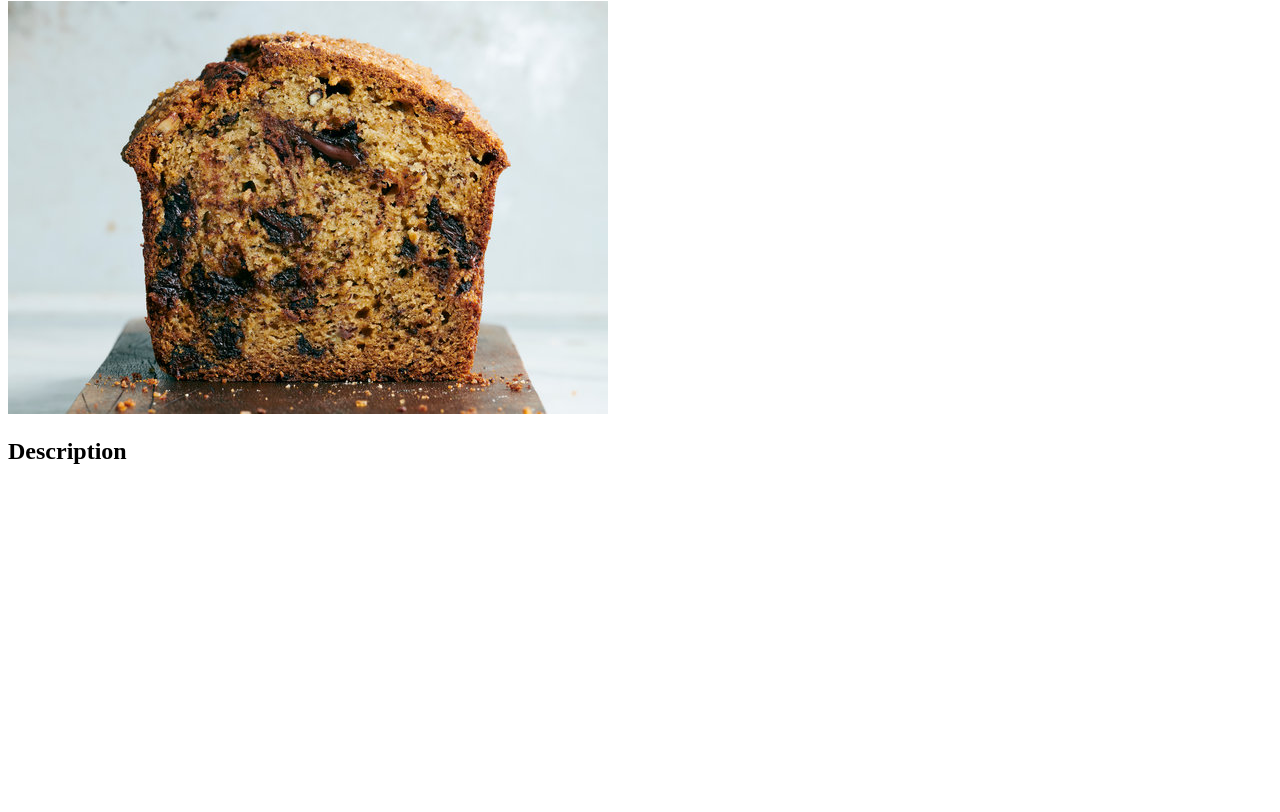
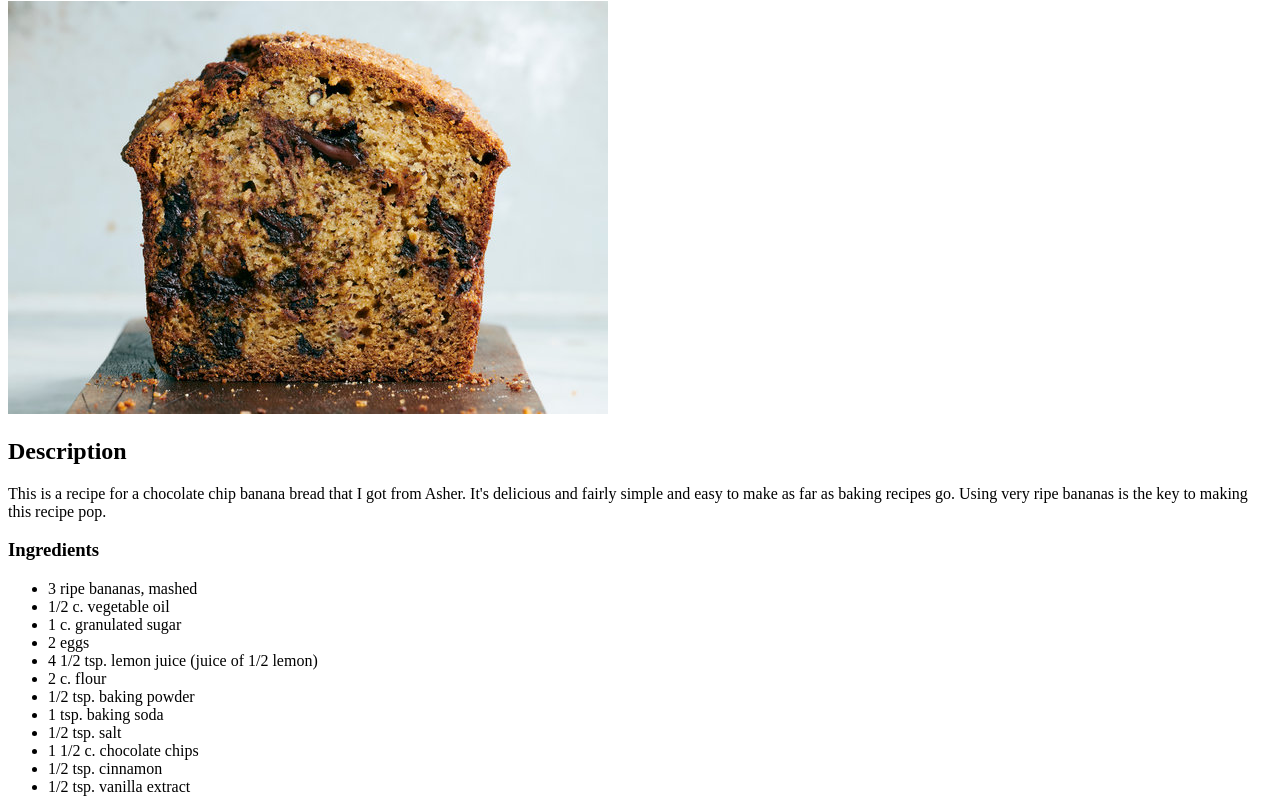
Before and after one commit to 0-Shiki/odin-recipes, a plain HTML site: page recipes/banana-bread.html in a window 1280 px wide. Shown: the part 79-891 px from the top of the page. Before the commit the page ends 800 px from the top, so only its background shows below. Drawn offline with Linux system fonts and the light colour scheme.

Commit message:
Add description and ingredients list

```diff
--- a/recipes/banana-bread.html
+++ b/recipes/banana-bread.html
@@ -9,6 +9,23 @@
     <h1>Asher's Banana Bread</h1>
     <img src="../img/banana-bread.jpg" alt="cross section of banana bread with chocolate chips">
     <h2>Description</h2>
-        <p></p>
+        <p>This is a recipe for a chocolate chip banana bread that I got from Asher. It's delicious and fairly simple and easy to make as far as
+            baking recipes go. Using very ripe bananas is the key to making this recipe pop.
+        </p>
+        <h3>Ingredients</h3>
+            <ul>
+                <li>3 ripe bananas, mashed</li>
+                <li>1/2 c. vegetable oil</li>
+                <li>1 c. granulated sugar</li>
+                <li>2 eggs</li>
+                <li>4 1/2 tsp. lemon juice (juice of 1/2 lemon)</li>
+                <li>2 c. flour</li>
+                <li>1/2 tsp. baking powder</li>
+                <li>1 tsp. baking soda</li>
+                <li>1/2 tsp. salt</li>
+                <li>1 1/2 c. chocolate chips</li>
+                <li>1/2 tsp. cinnamon</li>
+                <li>1/2 tsp. vanilla extract</li>
+            </ul>
 </body>
 </html>
```
